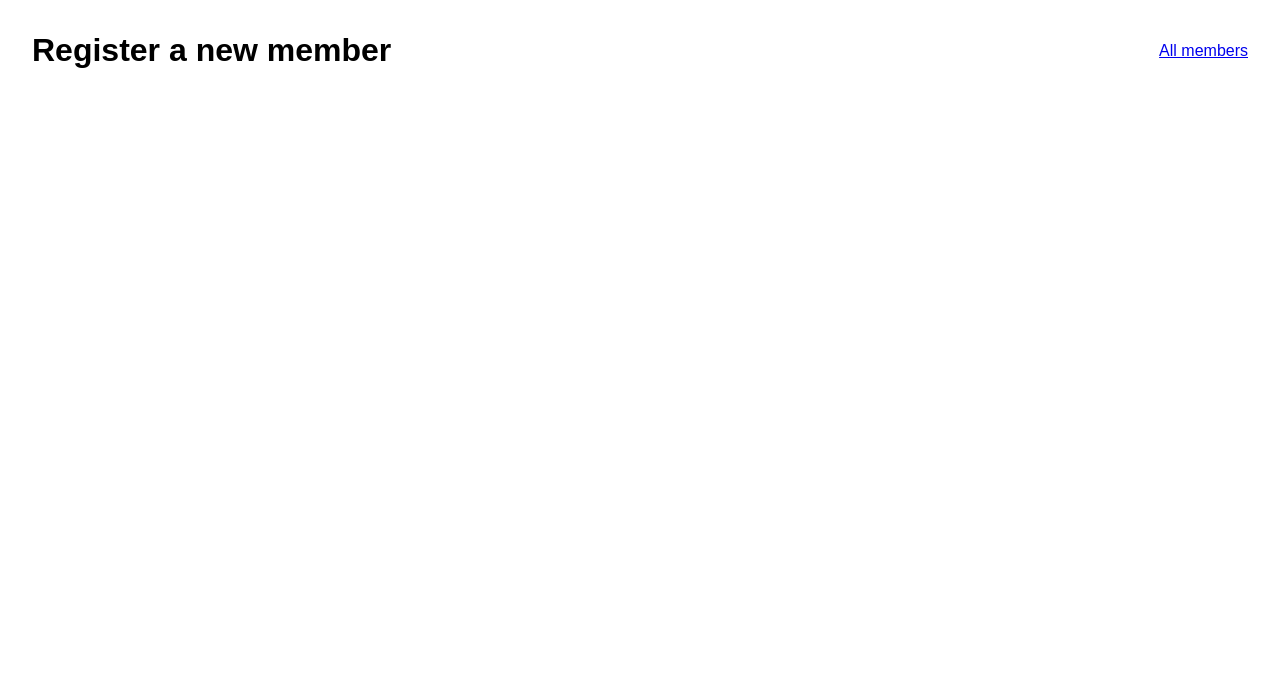
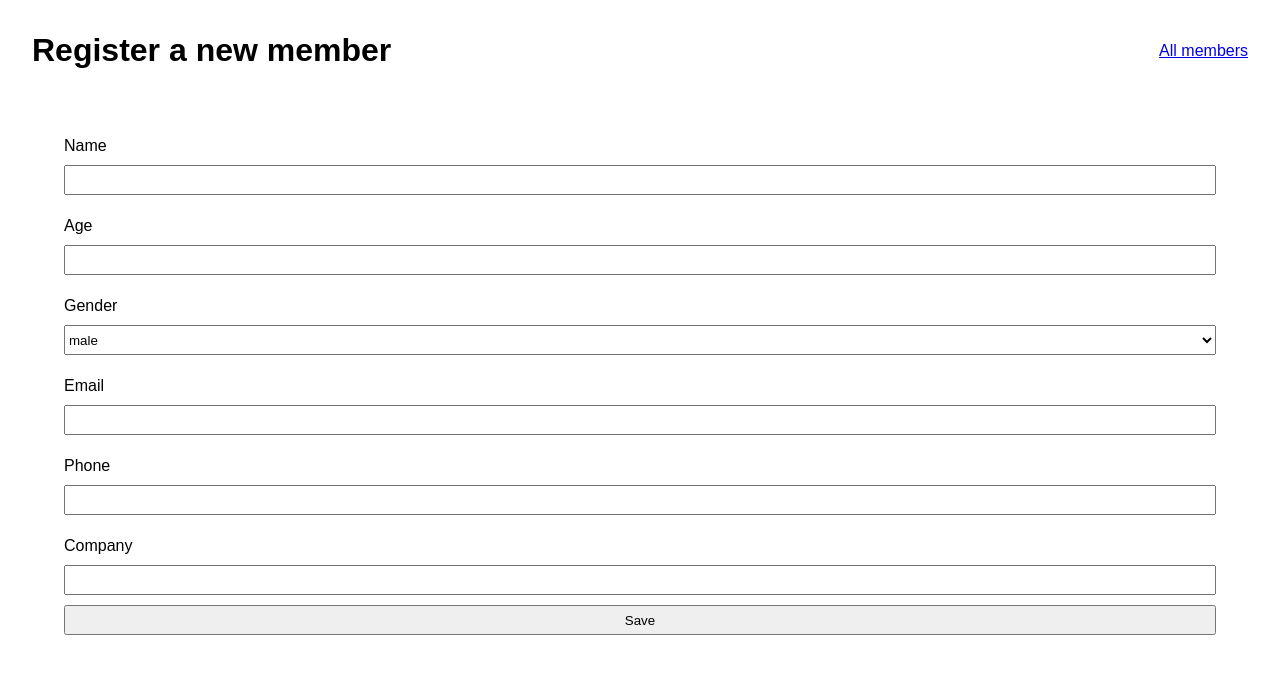
Before and after one commit to samuelsilvadev/manage-position-on-scrolling-area, a React (Create React App) app: page /create in a window 1280 px wide. Shown: the top 674 px of the page. Built offline with nearby package versions, Linux system fonts and the light colour scheme; the HTML template or start-up script is replaced by a standard one.

Commit message:
feat: create static form to save a person

```diff
--- a/src/pages/register-person/RegisterPerson.tsx
+++ b/src/pages/register-person/RegisterPerson.tsx
@@ -4,6 +4,7 @@ import Container, {
 } from "components/container";
 import Spacing, { SPACING_MARGINS } from "components/spacing";
 import { Link } from "react-router-dom";
+import RegisterPersonForm from "./register-person-form";
 
 const RegisterPerson = () => {
   return (
@@ -30,6 +31,7 @@ const RegisterPerson = () => {
         padding={CONTAINER_PADDING.NONE}
       >
         <Spacing size={SPACING_MARGINS.BIG} />
+        <RegisterPersonForm />
       </Container>
     </Container>
   );
--- /dev/null
+++ b/src/pages/register-person/register-person-form/RegisterPersonForm.tsx
@@ -0,0 +1,35 @@
+import Container, { CONTAINER_DIRECTION } from "components/container";
+import { SyntheticEvent } from "react";
+import styles from "./registerPersonForm.module.scss";
+
+const RegisterPersonForm = () => {
+  const handleOnSubmit = (event: SyntheticEvent) => {
+    event.preventDefault();
+  };
+
+  return (
+    <Container fullHeight fullWidth direction={CONTAINER_DIRECTION.VERTICAL}>
+      <form onSubmit={handleOnSubmit} className={styles.form}>
+        <label htmlFor="name">Name</label>
+        <input type="text" name="name" id="name" />
+        <label htmlFor="age">Age</label>
+        <input type="number" name="age" id="age" />
+        <label htmlFor="gender">Gender</label>
+        <select name="gender" id="gender">
+          <option>male</option>
+          <option>female</option>
+          <option>other</option>
+        </select>
+        <label htmlFor="email">Email</label>
+        <input type="email" name="email" id="email" />
+        <label htmlFor="phone">Phone</label>
+        <input type="text" name="phone" id="phone" />
+        <label htmlFor="company">Company</label>
+        <input type="text" name="company" id="company" />
+        <button type="submit">Save</button>
+      </form>
+    </Container>
+  );
+};
+
+export default RegisterPersonForm;
--- /dev/null
+++ b/src/pages/register-person/register-person-form/index.ts
@@ -0,0 +1 @@
+export { default } from "./RegisterPersonForm";
--- /dev/null
+++ b/src/pages/register-person/register-person-form/registerPersonForm.module.scss
@@ -0,0 +1,13 @@
+.form {
+  display: grid;
+  grid-auto-rows: 30px;
+  gap: 10px;
+}
+
+.form label {
+  align-self: flex-end;
+}
+
+.form button {
+  cursor: pointer;
+}
```
